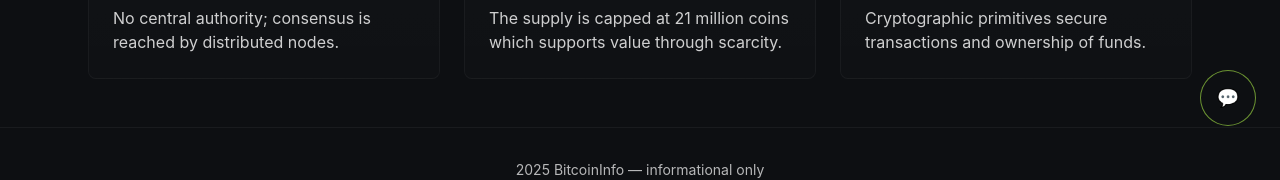
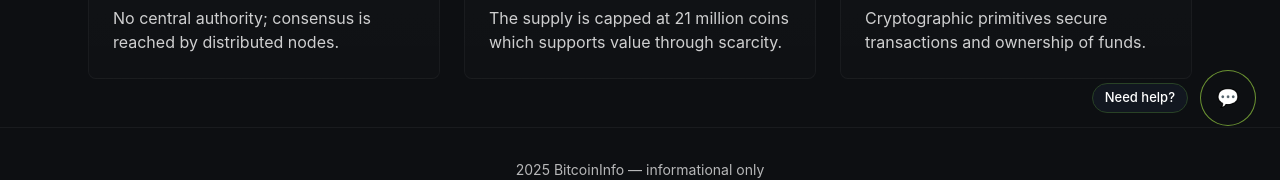
Before and after one commit to sawanb22/resilution, a Next.js app: page / in a window 1280 px wide. Shown: the part 650-830 px from the top of the page. Built offline with nearby package versions, Linux system fonts and the light colour scheme.

Commit message:
added improvements in the chat widget

```diff
--- a/src/components/EdenChatWidget.tsx
+++ b/src/components/EdenChatWidget.tsx
@@ -50,6 +50,35 @@ export default function EdenChatWidget() {
     t = t.replace(/([.!?])\s+(?=[A-Z])/g, '$1\n')
     t = t.replace(/\n{3,}/g, '\n\n')
     return t.trim()
+  }
+
+  // Convert URLs in text to clickable links while preserving the rest as plain text
+  const linkify = (input: string): React.ReactNode[] => {
+    const nodes: React.ReactNode[] = []
+    if (!input) return nodes
+    const urlRegex = /(https?:\/\/[^\s<>\)]+)(?![^<]*>)/g
+    let lastIndex = 0
+    let match: RegExpExecArray | null
+    let k = 0
+    while ((match = urlRegex.exec(input)) !== null) {
+      const url = match[0]
+      const start = match.index
+      if (start > lastIndex) nodes.push(input.slice(lastIndex, start))
+      nodes.push(
+        <a
+          key={`link-${k++}`}
+          href={url}
+          target="_blank"
+          rel="noopener noreferrer"
+          className="text-[var(--brand)] underline underline-offset-2 decoration-[var(--brand)] hover:text-[var(--brand-600)] transition-colors break-all"
+        >
+          {url}
+        </a>
+      )
+      lastIndex = start + url.length
+    }
+    if (lastIndex < input.length) nodes.push(input.slice(lastIndex))
+    return nodes
   }
 
   const handleSend = async () => {
@@ -123,10 +152,25 @@ export default function EdenChatWidget() {
 
   return (
     <div className="eden-widget">
-      {/* Floating launcher button - charcoal disc with green ring */}
+      {/* Floating launcher with helper label */}
+      <div className="fixed bottom-6 right-6 z-[100] flex items-center gap-3">
+        {/* Helper pill shown when widget is closed */}
+        {!isOpen && (
+          <button
+            onClick={() => setIsOpen(true)}
+            className="rounded-full px-3 py-1 text-[13px] font-medium bg-[var(--bg-panel)] text-[var(--txt-primary)]
+                       border border-[var(--border-accent)] shadow-[var(--glow)] hover:shadow-[inset_0_0_0_1px_rgba(184,255,77,.55),0_0_24px_rgba(184,255,77,.12)]
+                       transition-[box-shadow] duration-150 ease-eden-out"
+            aria-label="Open EDEN chat"
+            title="Open EDEN chat"
+          >
+            Need help?
+          </button>
+        )}
+
         <button
           onClick={() => setIsOpen((v) => !v)}
-        className="fixed bottom-6 right-6 h-14 w-14 rounded-full bg-[var(--bg-base)] text-[var(--txt-primary)] z-[100]
+          className="h-14 w-14 rounded-full bg-[var(--bg-base)] text-[var(--txt-primary)]
                      shadow-[inset_0_0_0_1px_rgba(184,255,77,.55)] hover:shadow-[inset_0_0_0_1px_rgba(184,255,77,.75),0_0_16px_rgba(184,255,77,.12)]
                      transition-[box-shadow,transform] duration-150 ease-eden-out hover:scale-105 focus:outline-none focus-visible:eden-focus"
           aria-label={isOpen ? 'Close chat' : 'Open chat'}
@@ -134,6 +178,7 @@ export default function EdenChatWidget() {
         >
           <span className="text-lg">{isOpen ? '✕' : '💬'}</span>
         </button>
+      </div>
 
       {/* Backdrop for fullscreen */}
       {isOpen && isFullscreen && (
@@ -154,7 +199,7 @@ export default function EdenChatWidget() {
         >
           <div
             className={
-              (isFullscreen ? 'h-[90vh] w-full max-w-3xl' : 'h-[600px] w-[400px]') +
+              (isFullscreen ? 'h-[90vh] w-full max-w-3xl' : 'h-[600px] w-[412px]') +
               ' flex flex-col rounded-eden overflow-hidden shadow-[var(--glow)] bg-[var(--bg-panel)] text-[var(--txt-primary)]'
             }
           >
@@ -199,7 +244,7 @@ export default function EdenChatWidget() {
               {messages.map((m, idx) => (
                 <div key={m.id} className={(m.sender === 'eden' ? 'justify-start' : 'justify-end') + ' flex'}>
                   <Bubble role={m.sender === 'eden' ? 'assistant' : 'user'} isFirstWelcome={idx === 0 && m.sender === 'eden'}>
-                    <p className="whitespace-pre-wrap">{m.sender === 'eden' ? formatBotText(m.text) : m.text}</p>
+                    <p className="whitespace-pre-wrap break-words">{linkify(m.sender === 'eden' ? formatBotText(m.text) : m.text)}</p>
                   </Bubble>
                 </div>
               ))}
```
Lines whose indentation alone changed are shown as unchanged.
